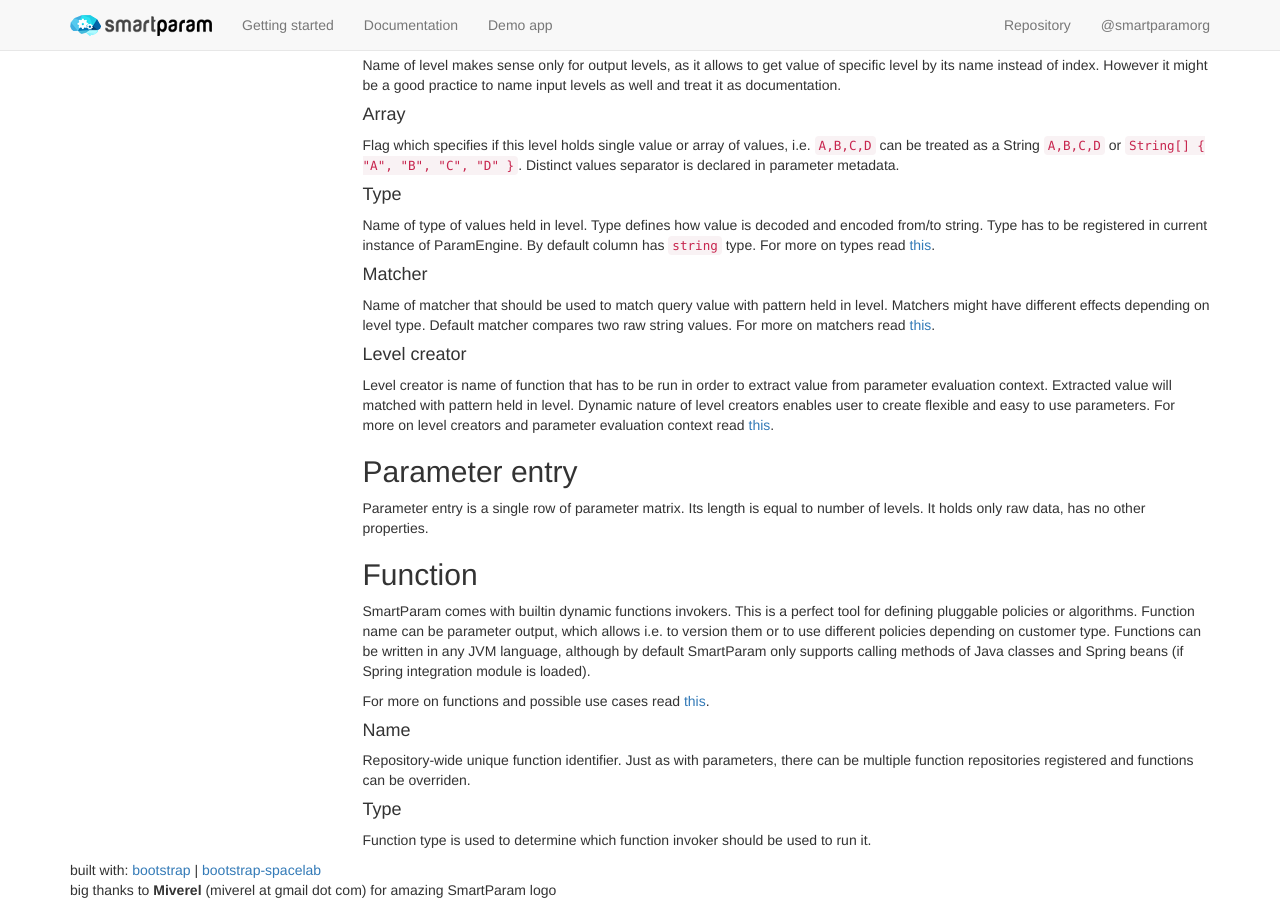
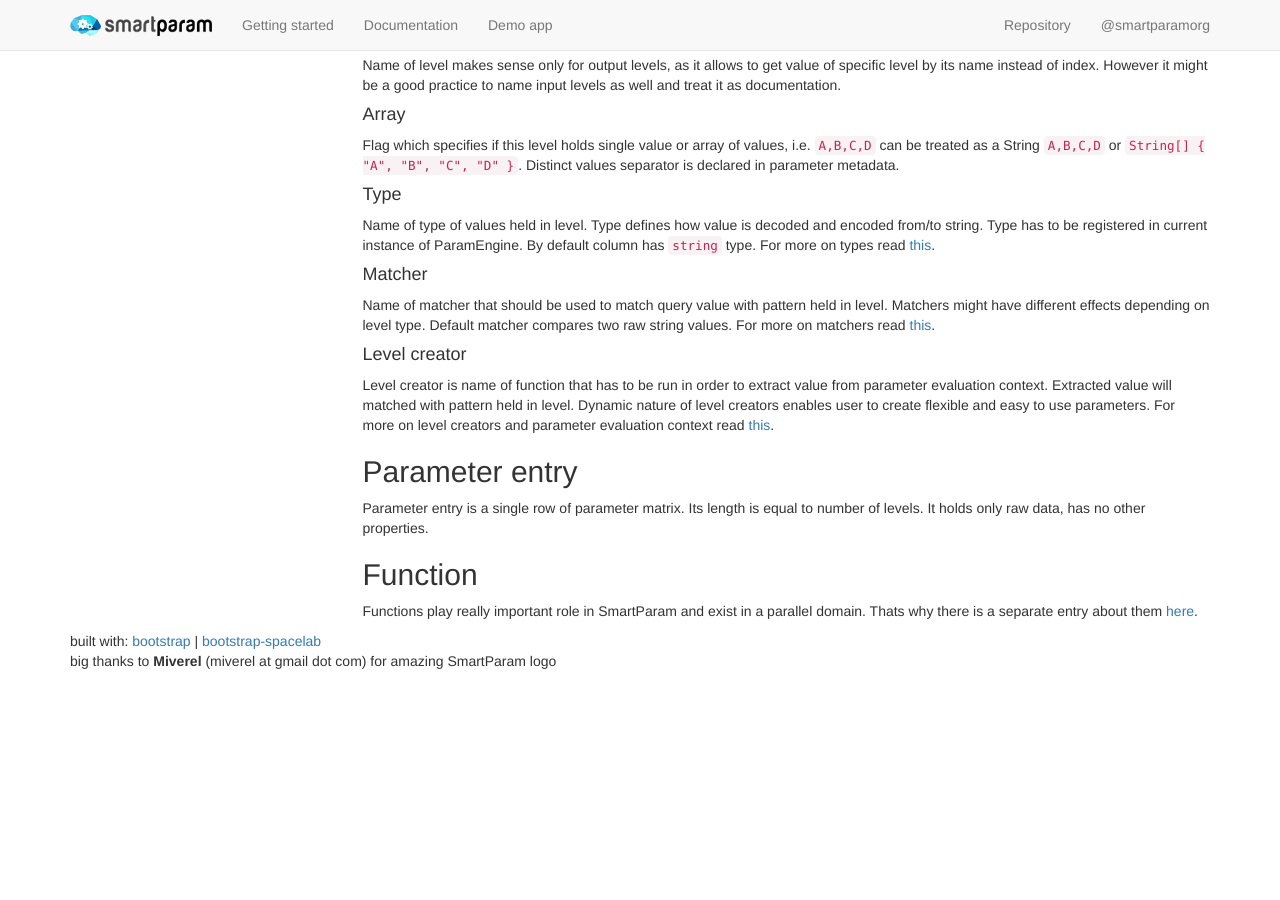
Before and after one commit to smartparam/smartparam.github.io, a Jekyll site: the page built from doc/domain.md, in a window 1280 px wide and 900 px high, scrolled down 959 px. Built offline with Jekyll 4.4.1, drawn with Linux system fonts in a browser that asks for light colours; nearby versions of some CDN libraries; Markdown is read by kramdown in place of the engine named in the settings; after the commit the page ends 1630 px from its top, so only the background shows below that; some of the changed text lies outside the part shown.

Commit message:
something about functions

```diff
--- a/_includes/docindex.html
+++ b/_includes/docindex.html
@@ -5,6 +5,7 @@
 
     <div class="list-group">
         <a class="list-group-item" href="/doc/domain.html">Domain</a>
+        <a class="list-group-item" href="/doc/function.html">Function</a>
         <a class="list-group-item" href="/doc/engine.html">ParamEngine</a>
         <a class="list-group-item" href="/doc/matcher.html">Matcher</a>
         <a class="list-group-item" href="/doc/type.html">Type</a>
@@ -22,3 +23,14 @@
         <a class="list-group-item" href="/doc/repository-classpath.html">Classpath</a>
     </div>
 </div>
+
+<div class="panel panel-default">
+    <div class="panel-heading">
+        Functions
+    </div>
+
+    <div class="list-group">
+        <a class="list-group-item" href="/doc/function-java.html">Java</a>
+        <a class="list-group-item" href="/doc/function-spring.html">Spring</a>
+    </div>
+</div>
--- a/_includes/head.html
+++ b/_includes/head.html
@@ -17,4 +17,4 @@
         ga('send', 'pageview');
 </script>
 
-<title>{{ title }}</title>
+<title>{{ page.title }}</title>
--- a/doc/domain.md
+++ b/doc/domain.md
@@ -90,18 +90,5 @@ has no other properties.
 
 ## Function
 
-SmartParam comes with builtin dynamic functions invokers. This is a perfect tool for defining pluggable policies
-or algorithms. Function name can be parameter output, which allows i.e. to version them or to use different policies
-depending on customer type. Functions can be written in any JVM language, although by default SmartParam only supports
-calling methods of Java classes and Spring beans (if Spring integration module is loaded).
-
-For more on functions and possible use cases read [this](/doc/function.html).
-
-#### Name
-
-Repository-wide unique function identifier. Just as with parameters, there can be multiple function repositories
-registered and functions can be overriden.
-
-#### Type
-
-Function type is used to determine which function invoker should be used to run it.
+Functions play really important role in SmartParam and exist in a parallel domain. Thats why there is a separate entry
+about them [here](/doc/function.md).
```
Also changed, not shown: doc/function.md (added, +96 -0 lines).
